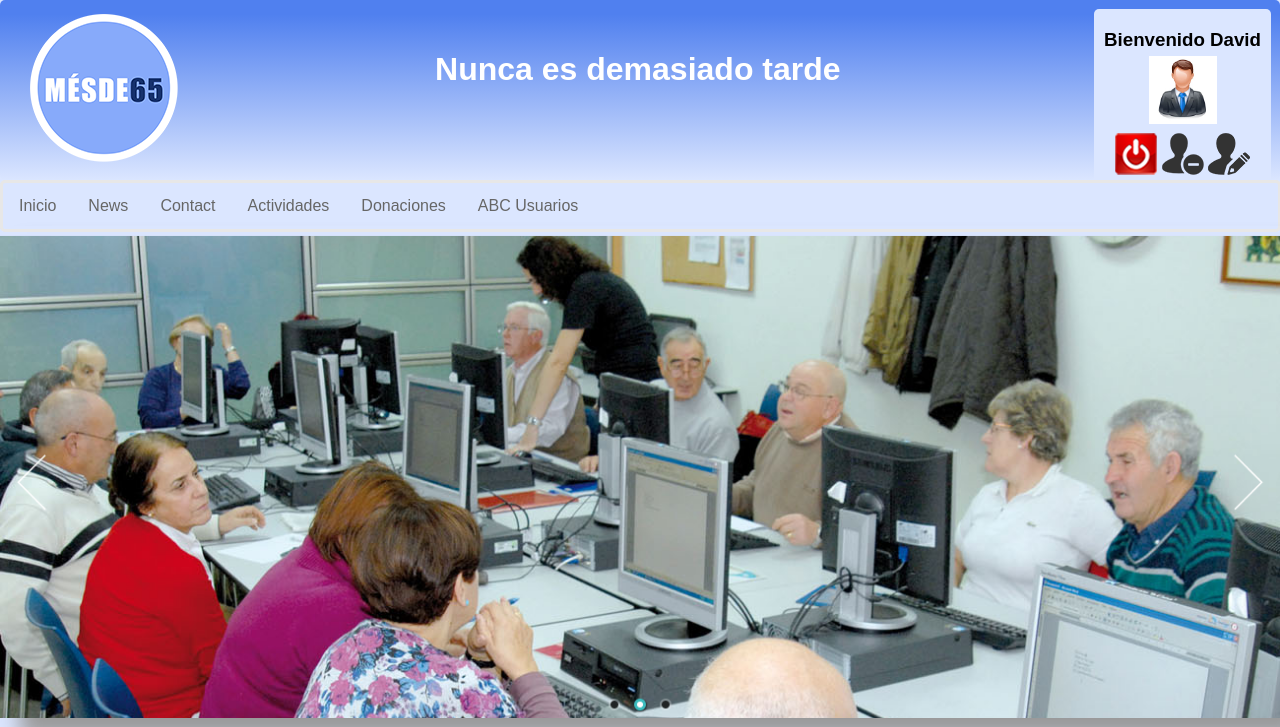
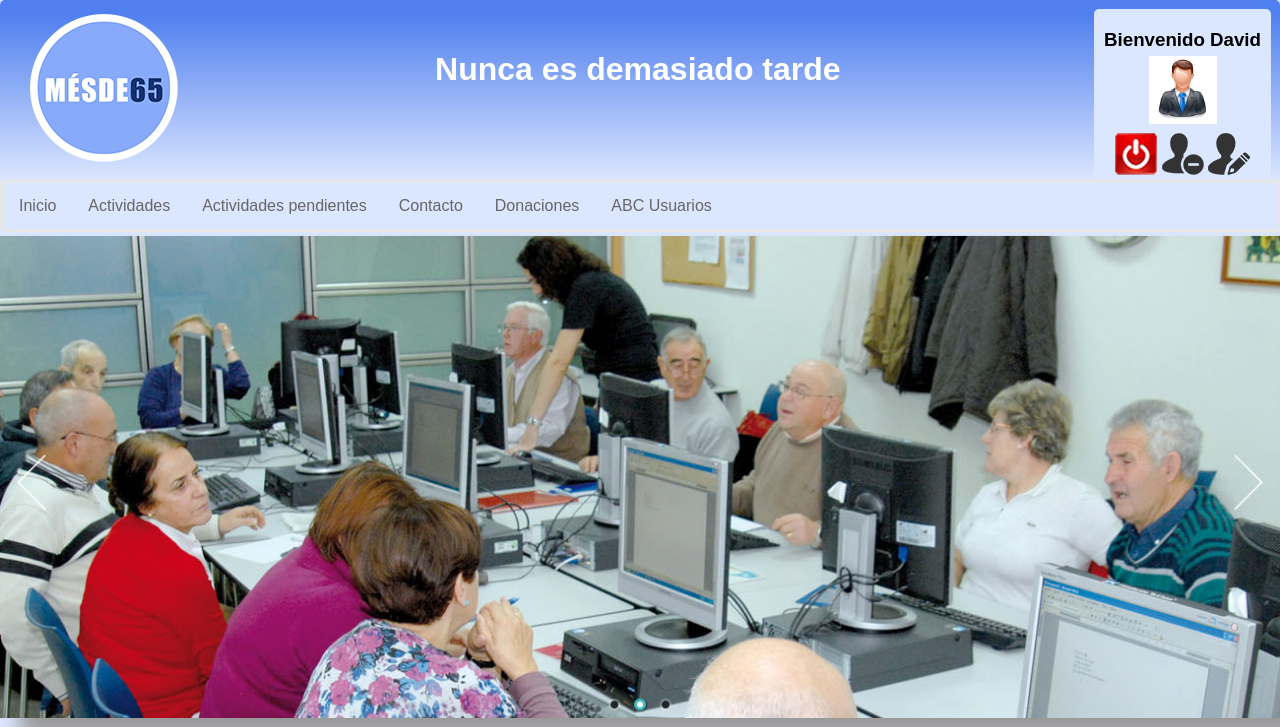
Before and after one commit to hermosilla7/Proyecto_5, a PHP site: page /index.php in a window 1280 px wide. Shown: the top 727 px of the page. Run offline with PHP 8.4, Linux system fonts and the light colour scheme; a user stored in the database is signed in; data comes from the database, SQL or seed files in the repository.

Commit message:
Nuevos archivos de contacto, propuesta actividades y actividades pendientes, modificacion del header para diferentes niveles de usuarios

```diff
--- a/header.php
+++ b/header.php
@@ -55,9 +55,19 @@
 <div class="menu">
 	<ul>
 	  	<li><a href="index.php">Inicio</a></li>
-	  	<li><a href="#news">News</a></li>
-	  	<li><a href="#contact">Contact</a></li>
 	  	<li><a href="actividades.php">Actividades</a></li>
+	  	<?php
+	  		if(isset($_SESSION['id']) AND $_SESSION['nivel'] == 0){
+	  	?>
+	  	<li><a href="propuesta_actividad.php">Proponer actividades</a></li>
+	  	<?php
+	  		} else if (isset($_SESSION['id']) AND $_SESSION['nivel'] != 0){
+	  	?>
+	  	<li><a href="actividades_pendientes.php">Actividades pendientes</a></li>
+	  	<?php
+	  		}
+	  	?>
+	  	<li><a href="contacto.php">Contacto</a></li>
   		<li><a href="donaciones.php">Donaciones</a></li>
   		<?php
   			if($_SESSION['nivel'] == 2){
```
Also changed, not shown: actividades_pendientes.php (added), contacto.php (added), propuesta_actividad.php (added).
